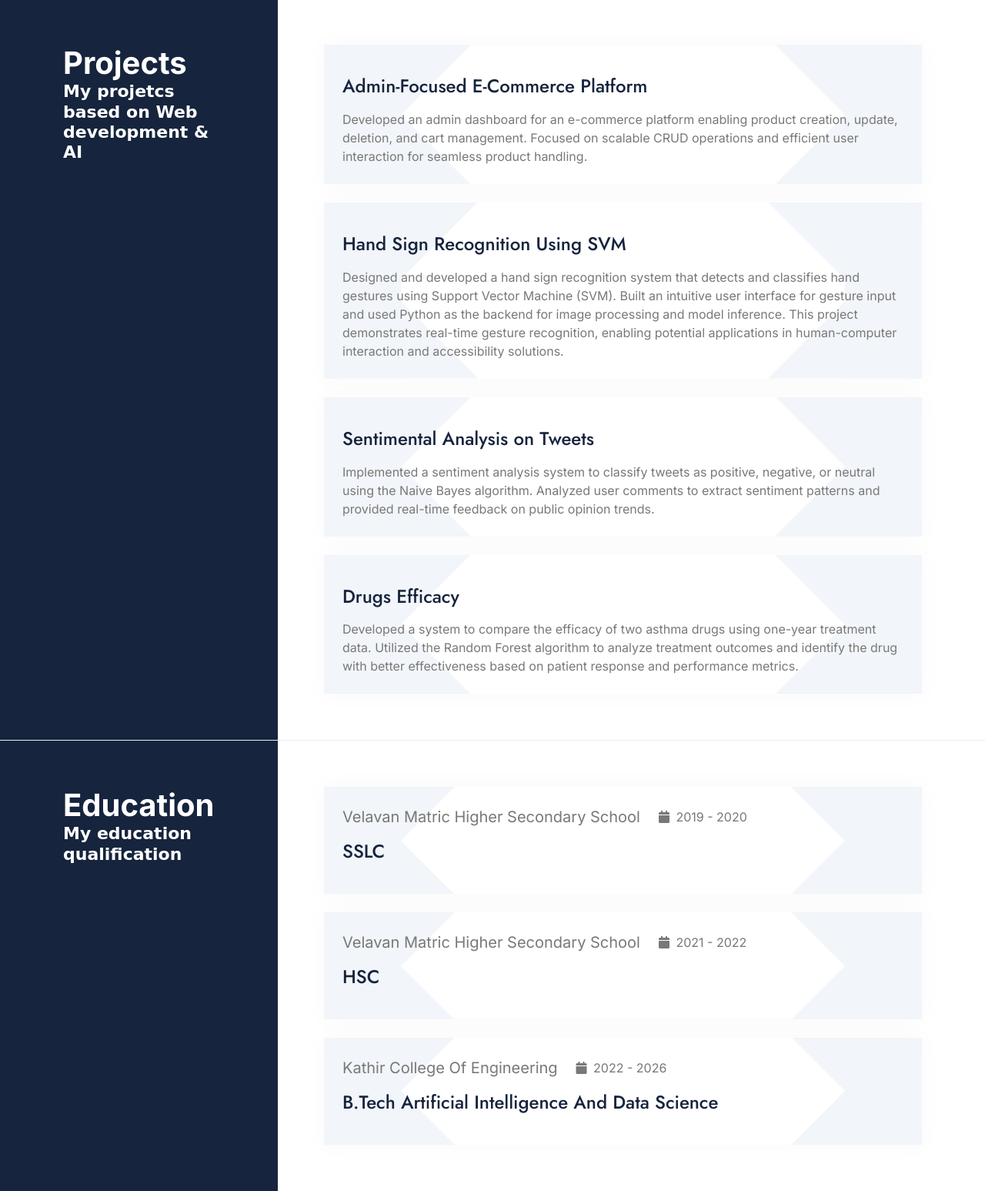
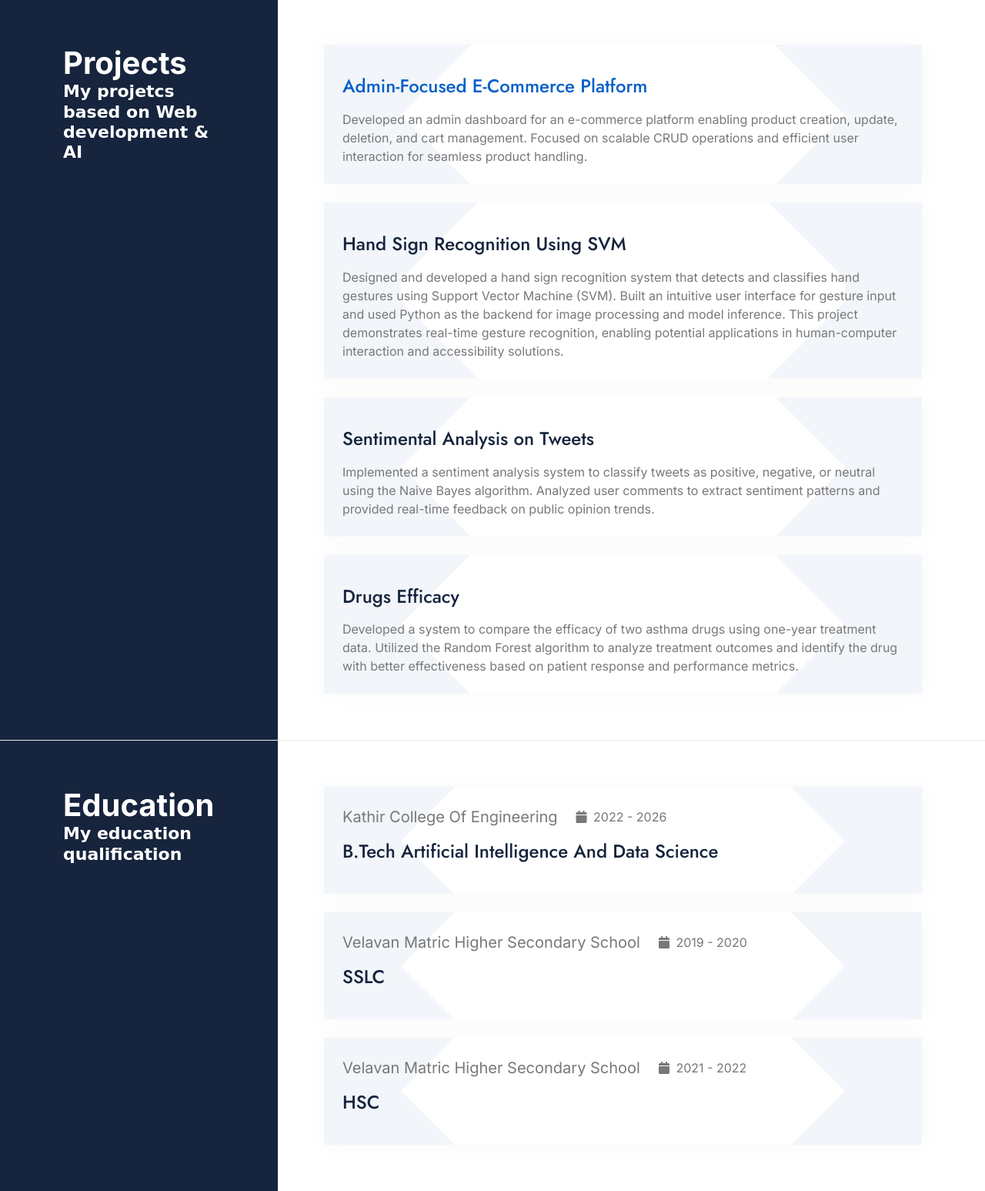
Before and after one commit to Ramchi0/Portfolio, a plain HTML site: page index.html in a window 1280 px wide. Shown: the part 885-2432 px from the top of the page at 77% size. Drawn offline with nearby package versions, Linux system fonts and the light colour scheme; a web font is replaced by a local one.

Commit message:
update code

```diff
--- a/index.html
+++ b/index.html
@@ -189,7 +189,7 @@
                                     <div class="d-flex align-items-center mb-3">
 
                                     </div>
-                                    <h4 class="mb-3">Admin-Focused E-Commerce Platform</h4>
+                                    <h4 class="mb-3"><a href="https://grocesy.netlify.app/">Admin-Focused E-Commerce Platform</a></h4>
                                     <p class="mb-0">Developed an admin dashboard for an e-commerce platform enabling
                                         product creation, update, deletion, and cart management. Focused on scalable
                                         CRUD operations and efficient user interaction for seamless product handling.
@@ -263,6 +263,18 @@
                     <div class="education-content h-100 pt-6 ps-6 pb-6">
                         <div class="row g-4">
                             <div class="col-12">
+                                <div class="education-item rounded p-4 h-100 wow fadeInUp" data-wow-delay="0.5s">
+                                    <div class="d-flex align-items-center mb-3">
+                                        <p class="fs-5 mb-0 me-4">Kathir College Of Engineering </p>
+                                        <div>
+                                            <span class="fa fa-calendar me-1"></span> 2022 - 2026
+                                        </div>
+                                    </div>
+                                    <h4 class="mb-3">B.Tech Artificial Intelligence And Data Science</h4>
+
+                                </div>
+                            </div>
+                            <div class="col-12">
                                 <div class="education-item rounded p-4 h-100 wow fadeInUp" data-wow-delay="0.1s">
                                     <div class="d-flex align-items-center mb-3">
                                         <p class="fs-5 mb-0 me-4">Velavan Matric Higher Secondary School</p>
@@ -286,18 +298,7 @@
 
                                 </div>
                             </div>
-                            <div class="col-12">
-                                <div class="education-item rounded p-4 h-100 wow fadeInUp" data-wow-delay="0.5s">
-                                    <div class="d-flex align-items-center mb-3">
-                                        <p class="fs-5 mb-0 me-4">Kathir College Of Engineering </p>
-                                        <div>
-                                            <span class="fa fa-calendar me-1"></span> 2022 - 2026
-                                        </div>
-                                    </div>
-                                    <h4 class="mb-3">B.Tech Artificial Intelligence And Data Science</h4>
 
-                                </div>
-                            </div>
                         </div>
                     </div>
                 </div>
@@ -563,7 +564,7 @@
                                             <i class="fa fa-phone-alt"></i>
                                         </div>
                                         <div>
-                                            <h4>Telephone</h4>
+                                            <h4>phone no</h4>
                                             <p class="mb-0">(+91)9789657042</p>
                                         </div>
                                     </div>
```
